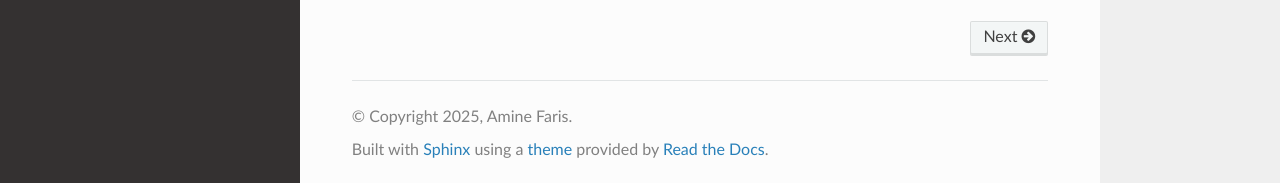
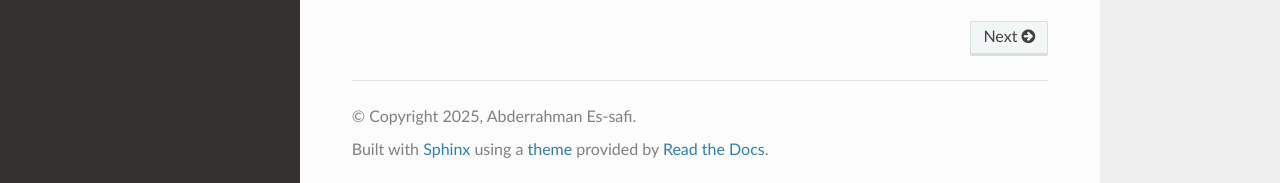
Before and after one commit to abder111/Fault-Detection-and-Classification-in-Power-Systems, a Sphinx documentation site: the page built from docs/source/index.rst, in a window 1280 px wide and 900 px high, scrolled down 3136 px. Shown: the part 714-897 px from the top of the window. Built offline with Sphinx 7.4.7 and the Read the Docs theme 3.1.0, drawn with Linux system fonts in a browser that asks for light colours.

Commit message:
Update conf.py

```diff
--- a/docs/source/conf.py
+++ b/docs/source/conf.py
@@ -8,8 +8,8 @@ sys.path.insert(0, os.path.abspath('..'))  # Assumes docs/ is one level deep
 # -- Project information -----------------------------------------------------
 
 project = 'Fault Detection and Classification in Power Systems'
-copyright = '2025, Amine Faris'
-author = 'Amine Faris'
+copyright = '2025, Abderrahman Es-safi'
+author = 'Abderrahman Es-safi'
 release = '0.1'  # Optional: Set your project version
 
 # -- General configuration ---------------------------------------------------
```
